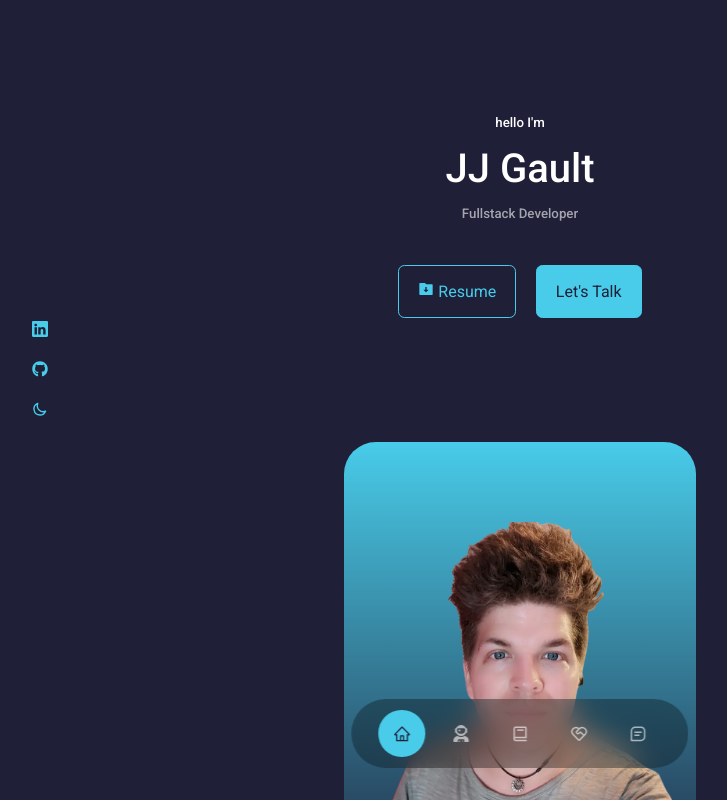
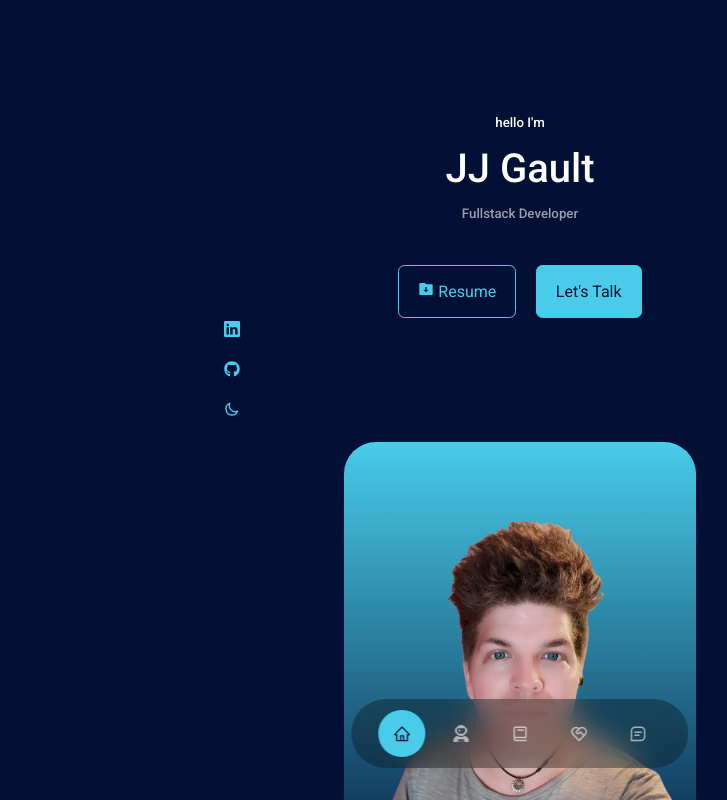
Before and after one commit to jgault87/react-blog, a React (Create React App) app: page / in a window 1280 px wide. Shown: the top 800 px of the page, without its empty margins (120-847 px from the left). Built offline with nearby package versions, Linux system fonts and the light colour scheme.

Commit message:
updated color scheme

```diff
--- a/src/components/header/header.css
+++ b/src/components/header/header.css
@@ -35,8 +35,8 @@ header {
     flex-direction: column;
     align-items: center;
     gap: 0.8rem;
-    left: 50%;
-    transform: translateX(-50%);
+    left: 70%;
+    transform: translateX(-30%);
 
 }
 
--- a/src/index.css
+++ b/src/index.css
@@ -12,7 +12,7 @@
 }
 
 :root {
-    --color-bg: #1f1f38;
+    --color-bg: #011034;
     --color-bg-variant: #402c6c;
     --color-primary: #48cce9;
     --color-primary-variant: rgba(77, 142, 255, 0.4);
```
